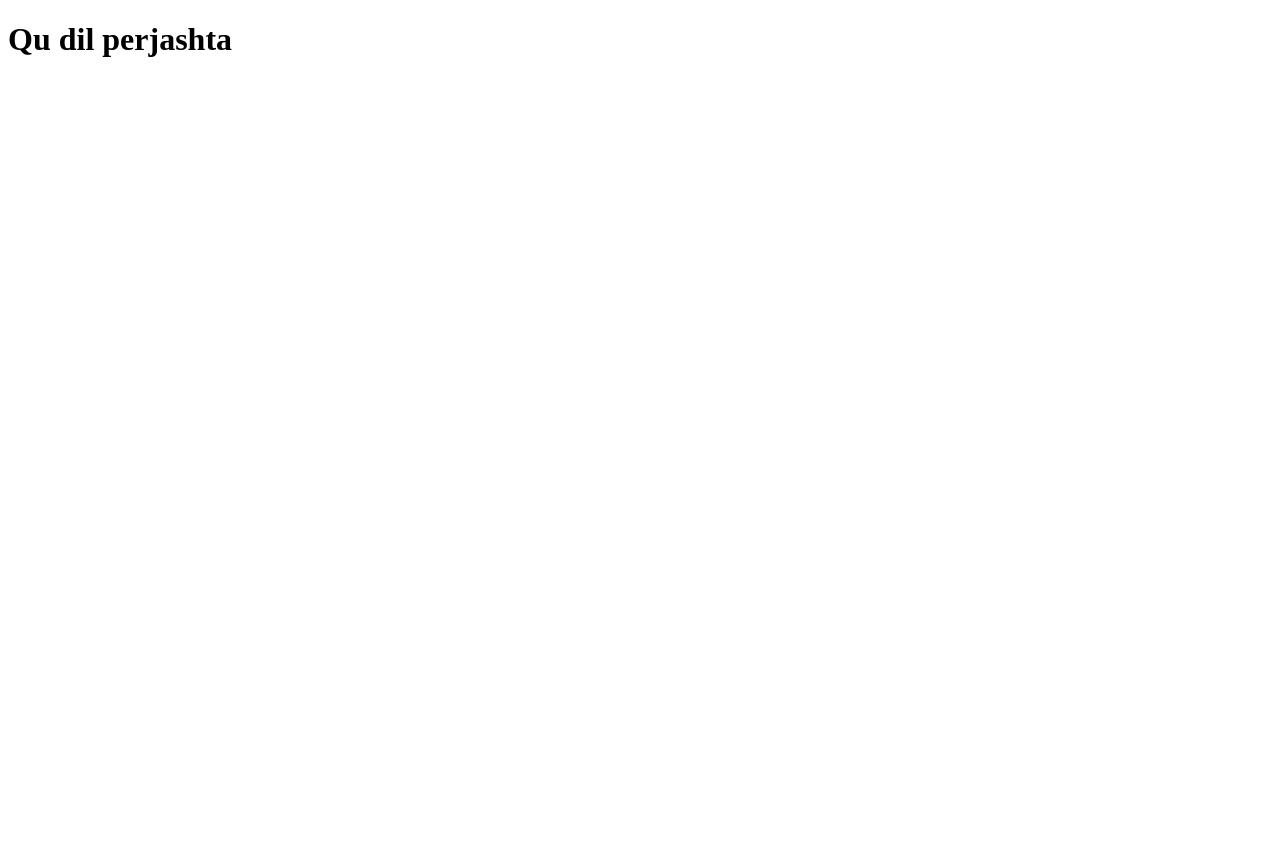
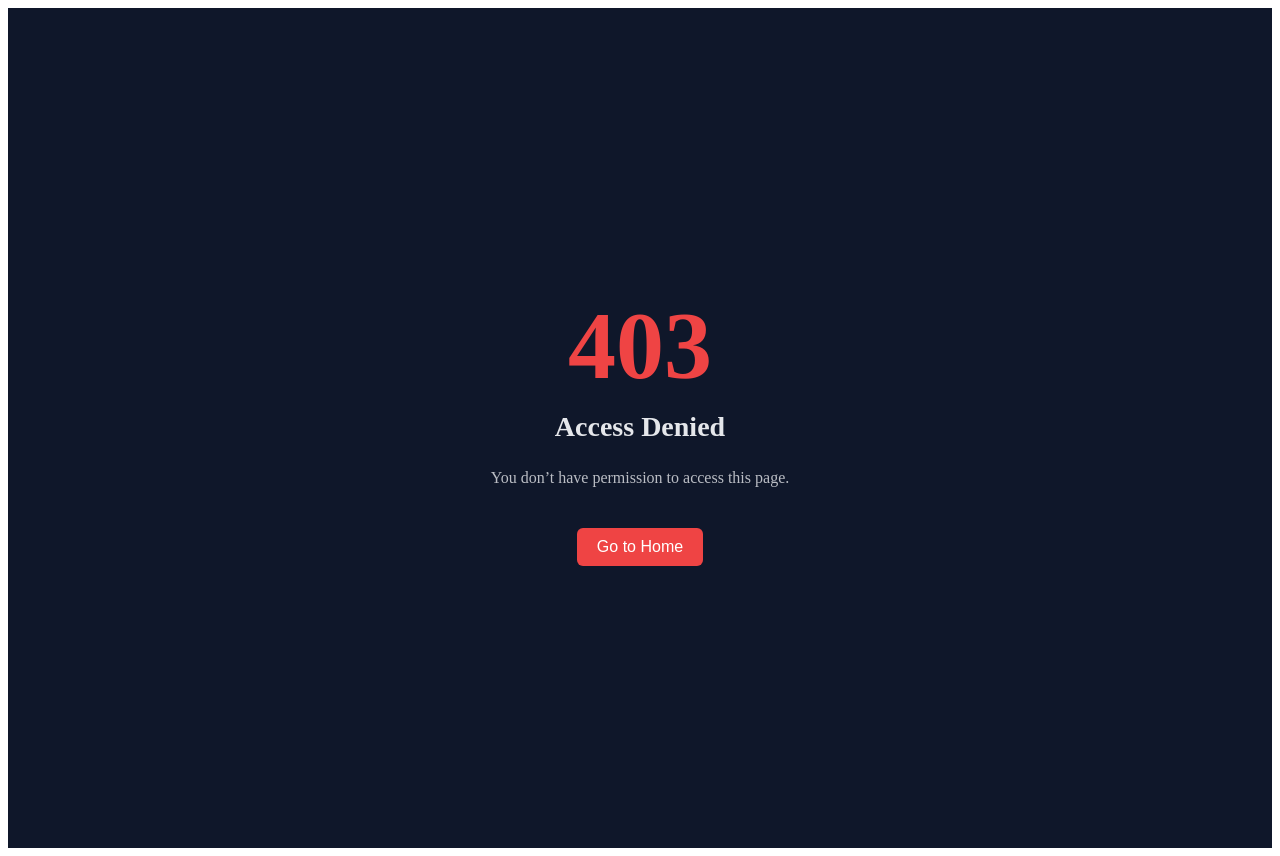
Before and after one commit to ademademii/EPoll, a Next.js app: page /not-authorized in a window 1280 px wide. Before the commit the page ends 800 px from the top, so only its background shows below. Built offline with nearby package versions, Linux system fonts and the light colour scheme.

Commit message:
Changes for Authorization

```diff
--- a/src/Components/SurveyComponent.js
+++ b/src/Components/SurveyComponent.js
@@ -32,7 +32,7 @@ const SurveyForm = () => {
     useEffect(() => {
         const fetchData = async () => {
             try {
-                const citiesData = await dynamicFetch('https://localhost:44338/api/Cities', 'GET');
+                const citiesData = await dynamicFetch('https://localhost:44338/api/Citys', 'GET');
                 setCities(citiesData);
 
                 const pollingPlacesData = await dynamicFetch('https://localhost:44338/api/PollingPlaces', 'GET');
--- a/src/Components/pollingplace/PollingPlaces.js
+++ b/src/Components/pollingplace/PollingPlaces.js
@@ -18,7 +18,7 @@ const PollingPlaces = () => {
                 const pollingPlacesData = await dynamicFetch('https://localhost:44338/api/PollingPlaces', 'GET');
                 setPollingPlaces(pollingPlacesData);
 
-                const citiesData = await dynamicFetch('https://localhost:44338/api/Cities', 'GET');
+                const citiesData = await dynamicFetch('https://localhost:44338/api/Citys', 'GET');
                 setCities(citiesData);
             } catch (error) {
                 console.error('Error fetching data:', error);
--- a/src/Components/votes/ViewResults.js
+++ b/src/Components/votes/ViewResults.js
@@ -43,7 +43,7 @@ const ViewResults = () => {
 
         try {
             // Build query with optional filters
-            let url = `https://localhost:44338/GetAllPartiesWithVotesAndPercentage?projectId=${projectId}`;
+            let url = `https://localhost:44338/api/Results/GetAllPartiesWithVotesAndPercentage?projectId=${projectId}`;
             if (gender) url += `&gender=${gender}`;
             if (ageGroup) url += `&ageGroup=${ageGroup}`;
 
--- a/src/pages/not-authorized/index.js
+++ b/src/pages/not-authorized/index.js
@@ -1,8 +1,58 @@
+import { useRouter } from "next/router";
 
+export default function Unauthorized() {
+  const router = useRouter();
 
-export default function Unauthorized(){
+  return (
+    <div style={styles.container}>
+      <h1 style={styles.code}>403</h1>
+      <h2 style={styles.title}>Access Denied</h2>
+      <p style={styles.text}>
+        You don’t have permission to access this page.
+      </p>
 
-return <>
-<h1> Qu dil perjashta</h1>
-</>
+      <button style={styles.button} onClick={() => router.push("/")}>
+        Go to Home
+      </button>
+    </div>
+  );
 }
+
+const styles = {
+  container: {
+    minHeight: "100vh",
+    display: "flex",
+    flexDirection: "column",
+    alignItems: "center",
+    justifyContent: "center",
+    background: "#0f172a",
+    color: "#e5e7eb",
+    textAlign: "center",
+    padding: "20px",
+  },
+  code: {
+    fontSize: "96px",
+    fontWeight: "bold",
+    color: "#ef4444",
+    margin: "0",
+  },
+  title: {
+    fontSize: "28px",
+    margin: "10px 0",
+  },
+  text: {
+    fontSize: "16px",
+    opacity: 0.8,
+    maxWidth: "400px",
+  },
+  button: {
+    marginTop: "25px",
+    padding: "10px 20px",
+    fontSize: "16px",
+    background: "#ef4444",
+    color: "#fff",
+    border: "none",
+    borderRadius: "6px",
+    cursor: "pointer",
+  },
+};
```
Also changed, not shown: src/Components/cities/Cities.js (+19 -19 lines), src/helpers/dynamicfetch.js (+25 -13 lines).
